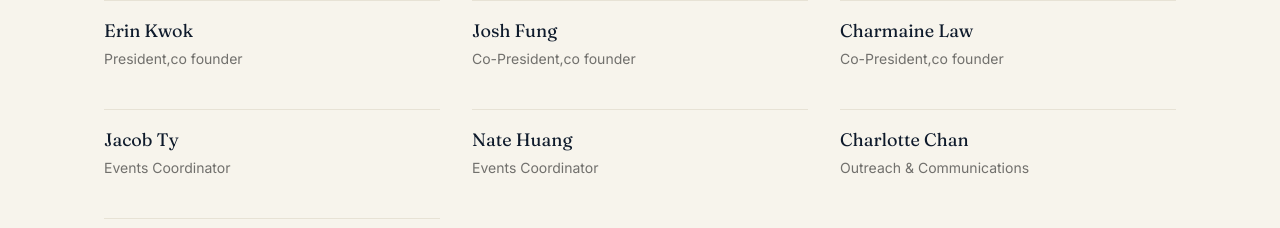
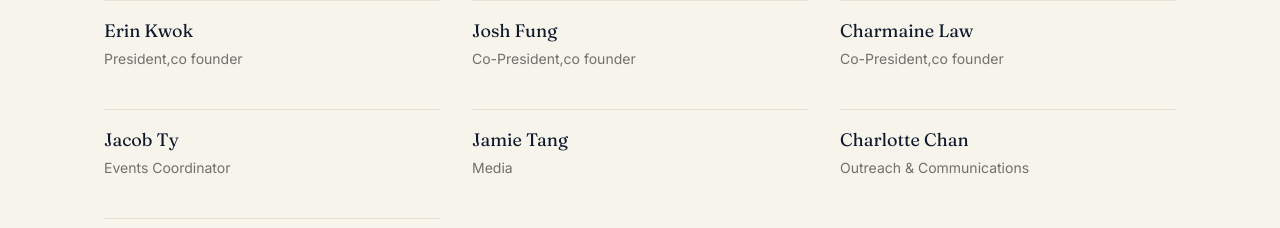
Before and after one commit to erinkwok1108-cpu/mha-club, a Next.js app: page /about in a window 1280 px wide. Shown: the part 1840-2068 px from the top of the page. Built offline with nearby package versions, Linux system fonts and the light colour scheme.

Commit message:
Update media team member

```diff
--- a/data/team.js
+++ b/data/team.js
@@ -6,7 +6,7 @@ export const team = [
   { name: "Josh Fung", role: "Co-President,co founder" },
   { name: "Charmaine Law", role: "Co-President,co founder" },
   { name: "Jacob Ty", role: "Events Coordinator" },
-  { name: "Nate Huang", role: "Events Coordinator" },
+  { name: "Jamie Tang", role: "Media" },
   { name: "Charlotte Chan", role: "Outreach & Communications" },
   { name: "Boniface Lee", role: "Secretary" },
 ];
```
